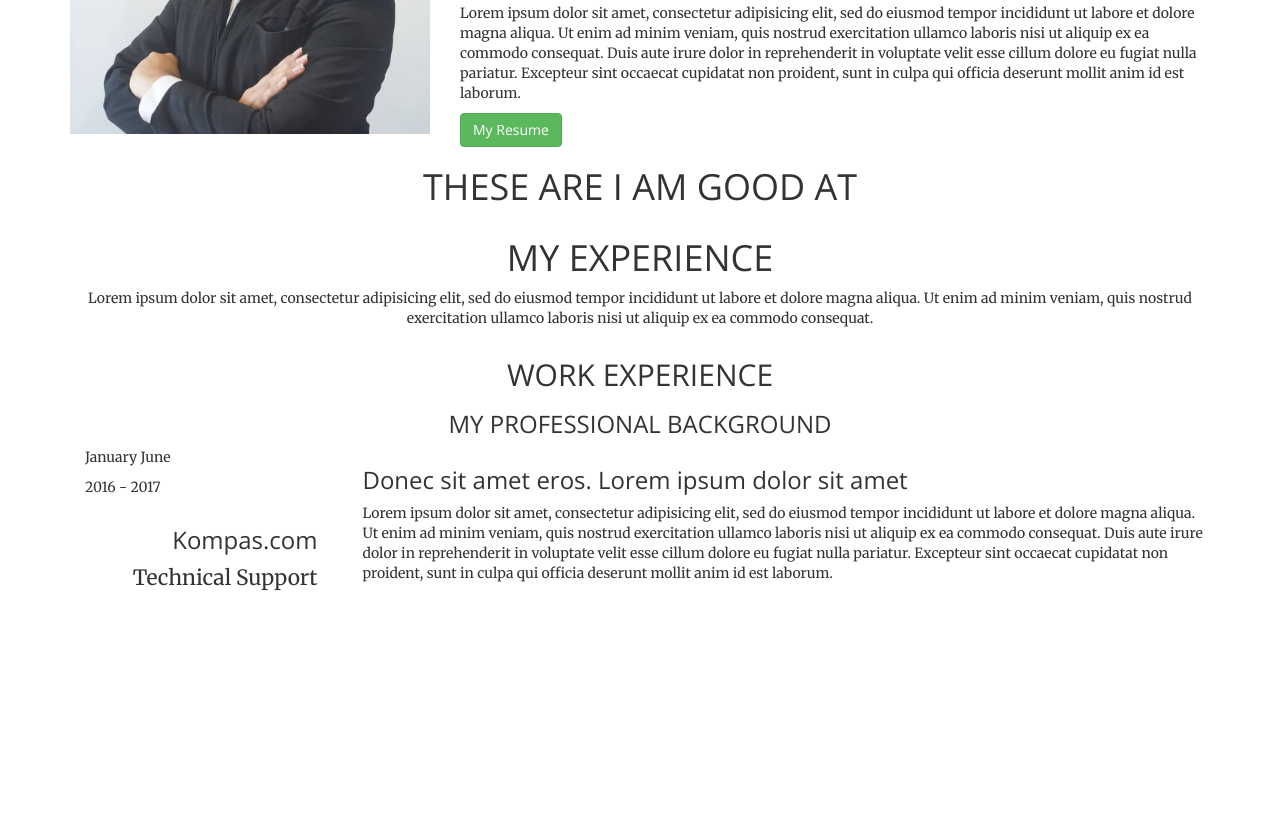
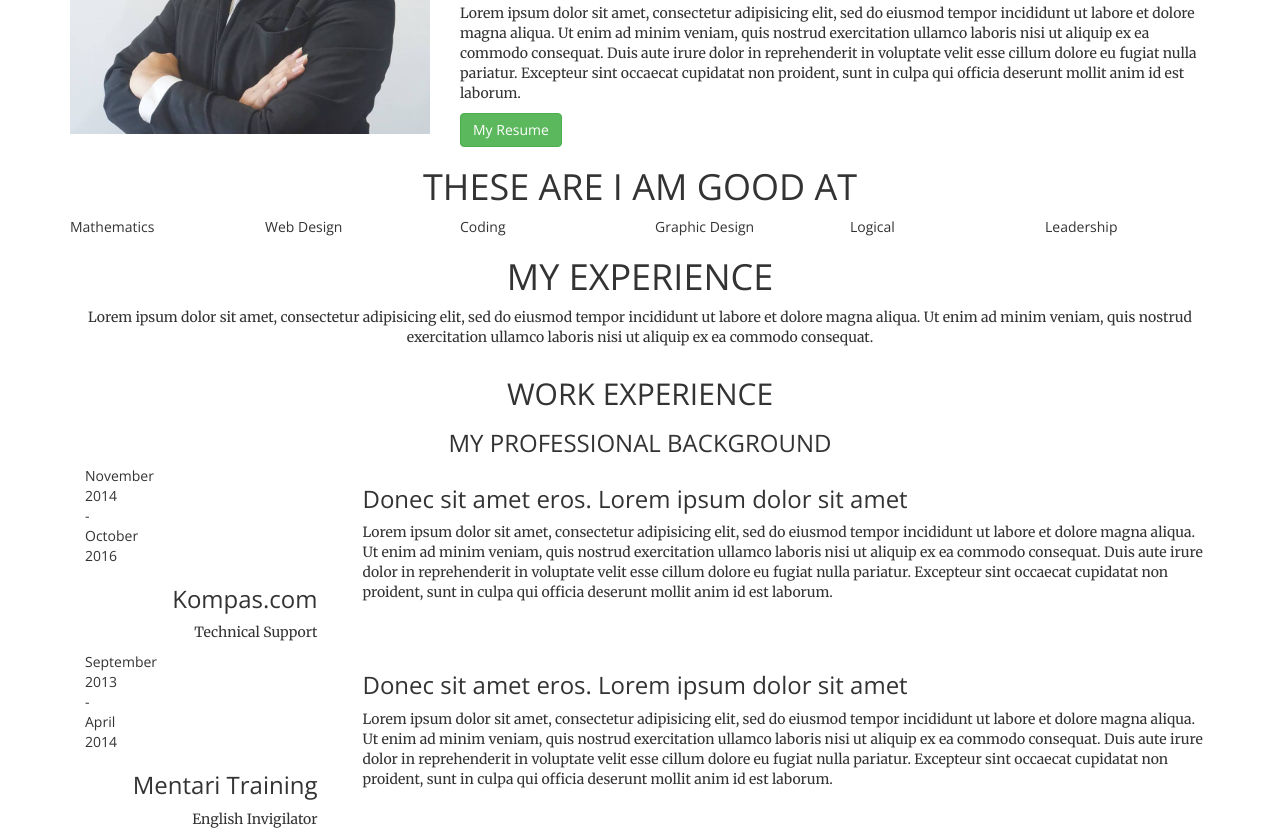
Before and after one commit to CenZo128/CV-Porfolio, a plain HTML site: page index.html in a window 1280 px wide. Shown: the part 1084-1923 px from the top of the page. Before the commit the page ends 1697 px from the top, so only its background shows below. Drawn offline with nearby package versions, Linux system fonts and the light colour scheme.

Commit message:
Change index.html
add wrapper in work information

```diff
--- a/index.html
+++ b/index.html
@@ -129,12 +129,12 @@
 			<div class="col-md-12 text-center">
 				<h1>THESE ARE I AM GOOD AT</h1>
 			</div>
-			<div class="col-md-2"></div>
-			<div class="col-md-2"></div>
-			<div class="col-md-2"></div>
-			<div class="col-md-2"></div>
-			<div class="col-md-2"></div>
-			<div class="col-md-2"></div>
+			<div class="col-md-2">Mathematics</div>
+			<div class="col-md-2">Web Design</div>
+			<div class="col-md-2">Coding</div>
+			<div class="col-md-2">Graphic Design</div>
+			<div class="col-md-2">Logical</div>
+			<div class="col-md-2">Leadership</div>
 		</div>
 	</div>
 </div>
@@ -152,19 +152,38 @@
 			consequat.</p>
 		</div>
 	</div>
-	<div id="work" class="row">
+	<div class="row">
 		<div class="col-md-12 text-center">
 			<h2>WORK EXPERIENCE</h2>
 			<h3>MY PROFESSIONAL BACKGROUND</h3>
 		</div>
+	</div>
+	<div class="row work">
+		<div class="col-md-3 info">
+			<div class="col-md-12 work-date">
+				<div class="wrapper">
+					<div class="wrapper-left">
+						<div class="work-month">November</div>
+						<div class="work-year">2014</div>
+					</div>
+					<div class="wrapper-left">
+						<div class="work-year"> - </div>
+					</div>
+					<div class="wrapper-right">
+						<div class="work-month">October</div>
+						<div class="work-year">2016</div>
+					</div>
+				</div>
 
-		<div class="col-md-3">
+			</div>
+
+			<!--
 			<div class="col-md-12">
 				<p>January    June</p>
 			</div>
 			<div class="col-md-12">
 				<p>2016  -  2017</p>
-			</div>
+			</div>-->
 
 			<!--
 			<div class="col-md-12">
@@ -178,16 +197,15 @@
 						<h2>- 2017</h2>
 					</div>
 				</div>
-			</div>	-->
-
+			</div>-->
 
 			<div class="col-md-12 text-right">
-				<h3>Kompas.com</h3>
-				<p class="lead">Technical Support</p>
+				<h3 class="work-place">Kompas.com</h3>
+				<p class="work-position">Technical Support</p>
 			</div>
 		</div>
 
-		<div class="col-md-9">
+		<div class="col-md-9 work-info">
 			<h3>Donec sit amet eros. Lorem ipsum dolor sit amet</h3>
 			<p>Lorem ipsum dolor sit amet, consectetur adipisicing elit, sed do eiusmod
 			tempor incididunt ut labore et dolore magna aliqua. Ut enim ad minim veniam,
@@ -198,6 +216,46 @@
 		</div>
 	</div><!-- Work -->
 
+	<div class="row work">
+		<div class="col-md-3 info">
+			<div class="col-md-12 work-date">
+				<div class="wrapper">
+					<div class="wrapper-left">
+						<div class="work-month">September</div>
+						<div class="work-year">2013</div>
+					</div>
+					<div class="wrapper-left">
+						<div class="work-year"> - </div>
+					</div>
+					<div class="wrapper-right">
+						<div class="work-month">April</div>
+						<div class="work-year">2014</div>
+					</div>
+				</div>
+
+			</div>
+
+			<div class="col-md-12 text-right ">
+				<h3 class="work-place">Mentari Training</h3>
+				<p class="work-position">English Invigilator</p>
+			</div>
+		</div>
+
+		<div class="col-md-9 work-info">
+			<h3>Donec sit amet eros. Lorem ipsum dolor sit amet</h3>
+			<p>Lorem ipsum dolor sit amet, consectetur adipisicing elit, sed do eiusmod
+			tempor incididunt ut labore et dolore magna aliqua. Ut enim ad minim veniam,
+			quis nostrud exercitation ullamco laboris nisi ut aliquip ex ea commodo
+			consequat. Duis aute irure dolor in reprehenderit in voluptate velit esse
+			cillum dolore eu fugiat nulla pariatur. Excepteur sint occaecat cupidatat non
+			proident, sunt in culpa qui officia deserunt mollit anim id est laborum.</p>
+		</div>
+	</div><!-- Work -->
+</div>
+
+<!--EDUCATION-->
+<div id="education" class="container">
+
 </div>
 </body>
 </html>
```
